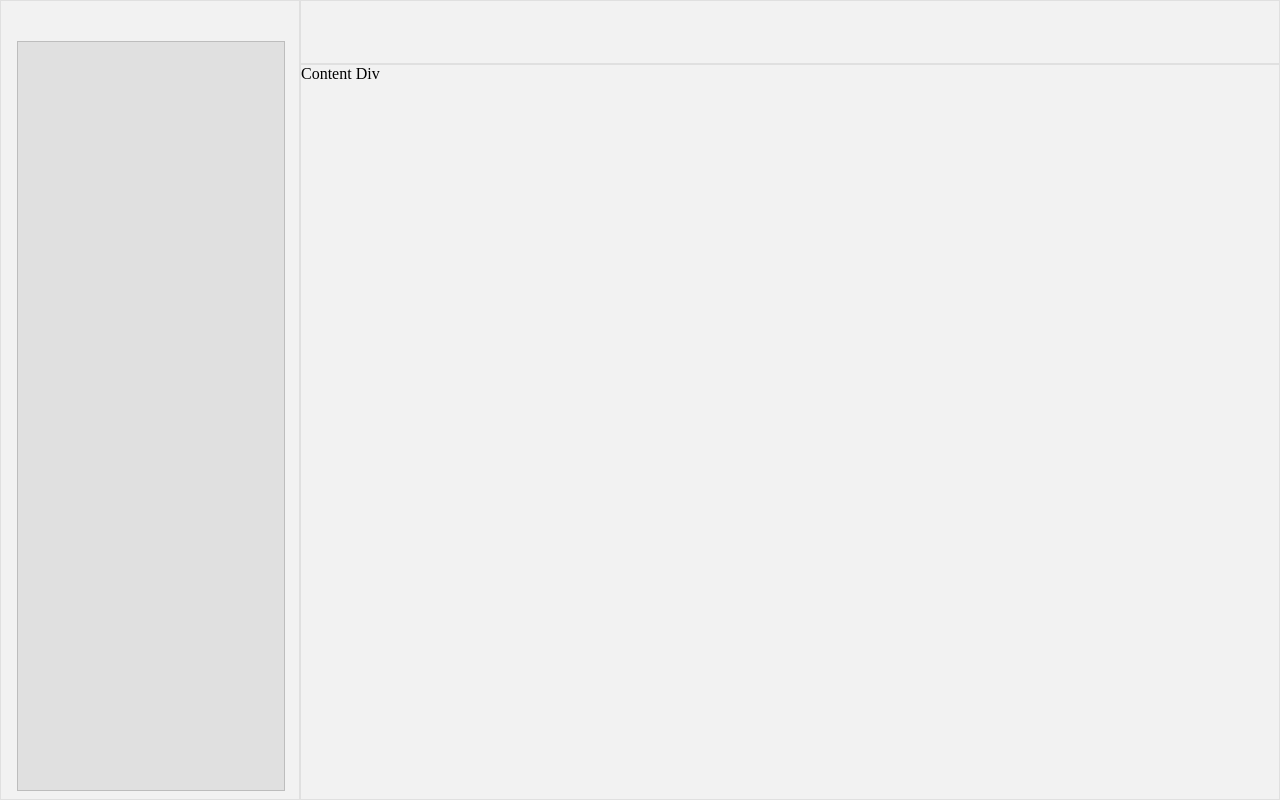
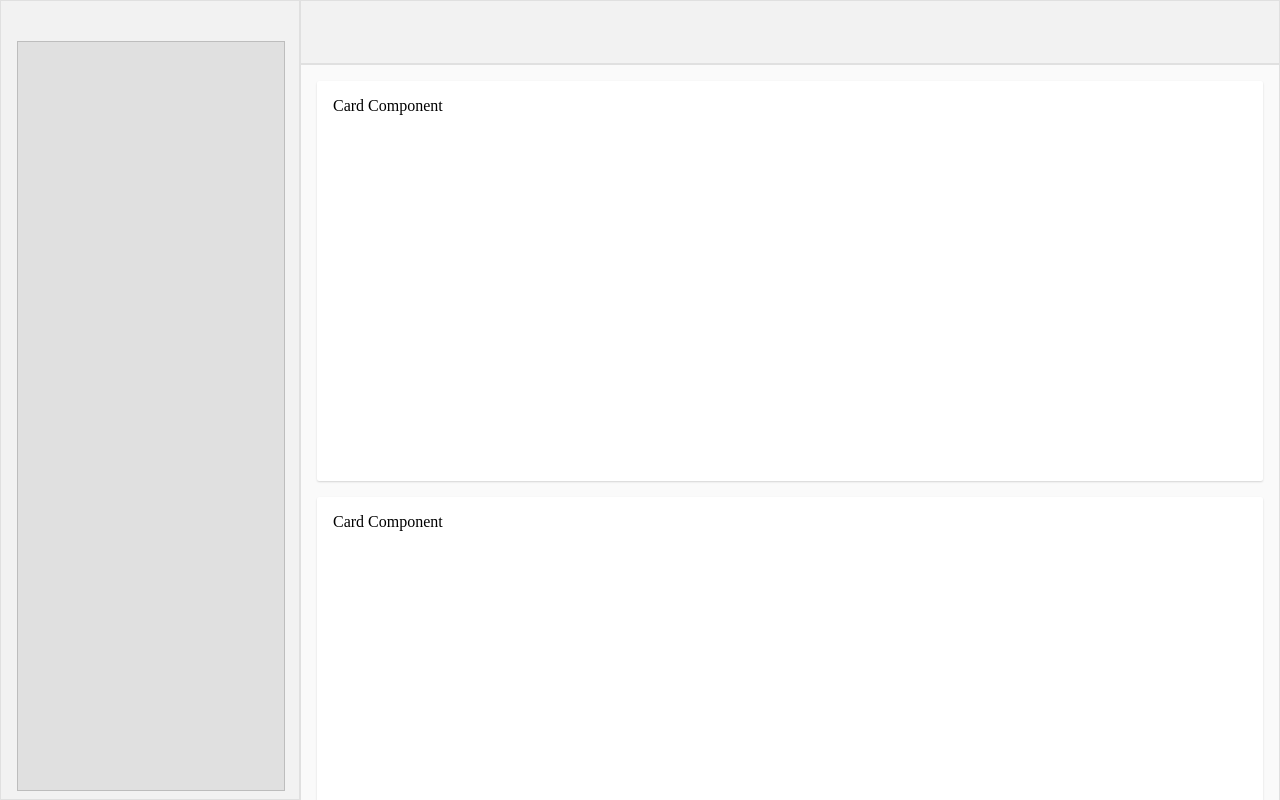
Before and after one commit to mikelfcosta/omnisis, a React app: page / in a window 1280 px wide. Shown: the top 800 px of the page. Built offline with nearby package versions, Linux system fonts and the light colour scheme.

Commit message:
Finished Content Mockup setup

```diff
--- /dev/null
+++ b/src/components/core/Content/Card.scss
@@ -0,0 +1,9 @@
+.card {
+  background-color: white;
+  border-radius: 2px;
+  box-shadow: 0 1px 2px 0 rgba(0,0,0,.15);
+  flex: 1 100%;
+  margin: 8px;
+  position: relative;
+  padding: 16px;
+}
--- /dev/null
+++ b/src/components/core/Content/Card.tsx
@@ -0,0 +1,17 @@
+import * as React from 'react';
+import { card } from './Card.scss';
+
+export default class Card extends React.Component<{}, {}> {
+
+  componentWillMount() {}
+
+  componentWillUnmount() {}
+
+  render() {
+    return (
+      <div className={card} style={{ height: '400px' }}>
+        Card Component
+      </div>
+    );
+  }
+}
--- a/src/components/core/Content/Content.scss
+++ b/src/components/core/Content/Content.scss
@@ -1,8 +1,20 @@
 .content {
-  background-color: #F2F2F2;
+  background-color: #FAFAFA;
   border: 1px solid #E0E0E0;
   display: flex;
   flex: 1 100%;
-  height: calc(100vh - 64px);
+  flex-wrap: wrap;
+  min-height: calc(100vh - 64px);
   margin-left: 300px;
+  padding: 8px;
+  position: relative;
 }
+
+.header-backdrop {
+  background-color: #F2F2F2;
+  height: 32px;
+  position: absolute;
+  top: 0;
+  left: 0;
+  right: 0;
+}
--- a/src/components/core/Content/Content.tsx
+++ b/src/components/core/Content/Content.tsx
@@ -1,5 +1,6 @@
 import * as React from 'react';
-import { content } from './Content.scss';
+import { content, headerBackdrop } from './Content.scss';
+import Card from './Card';
 
 export default class Content extends React.Component<{}, {}> {
 
@@ -10,7 +11,10 @@ export default class Content extends React.Component<{}, {}> {
   render() {
     return (
       <div className={content}>
-        Content Div
+        <div className={headerBackdrop} />
+        <Card />
+        <Card />
+        <Card />
       </div>
     );
   }
```
